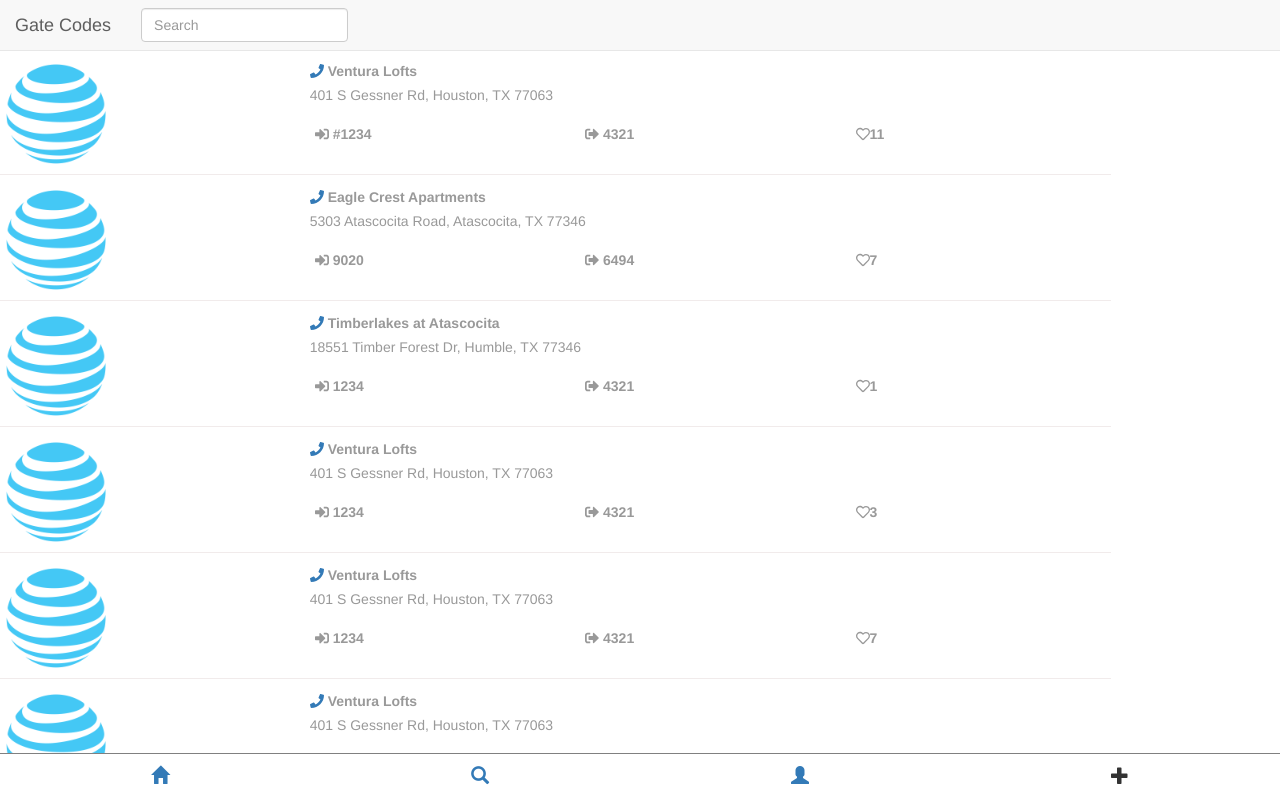
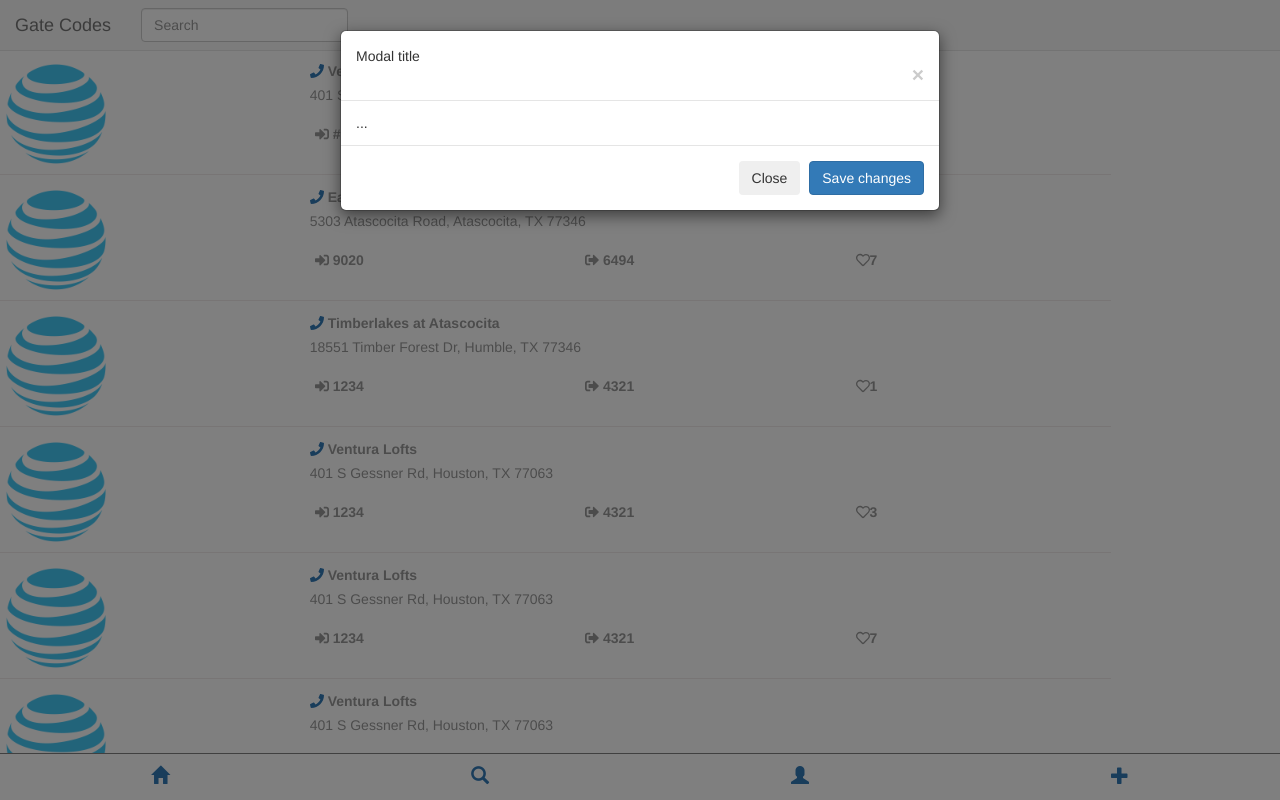
Before and after one commit to chewpacabra/gateCodes, a plain HTML site: page index.html in a window 1280 px wide. Both pictures are taken after a click on the link 1119 px from the left and 777 px from the top of the page. Shown: the top 800 px of the page. Drawn offline with nearby package versions, Linux system fonts and the light colour scheme.

Commit message:
Added Modal to "+" button

```diff
--- a/index.html
+++ b/index.html
@@ -87,11 +87,34 @@
           <a href="#" class="btn btn-lg"><span class="glyphicon glyphicon-user"></span></a>
         </div>
         <div class="col-xs-3">
-          <a href="#" class="btn btn-lg"><span class="glyphicon glyphicon-plus"></span></a>
+          <!-- Button trigger modal -->
+          <!-- <button type="button" class="btn btn-primary" data-toggle="modal" data-target="#exampleModal">Launch demo modal</button> -->
+          <a href="#" class="btn btn-lg" data-toggle="modal" data-target="#exampleModal"><span class="glyphicon glyphicon-plus"></span></a>
         </div>
       </div>
     </div>
     <!-- End Footer -->
+    <!-- Modal -->
+    <div class="modal fade" id="exampleModal" tabindex="-1" role="dialog" aria-labelledby="exampleModalLabel" aria-hidden="true">
+      <div class="modal-dialog" role="document">
+        <div class="modal-content">
+          <div class="modal-header">
+            <h5 class="modal-title" id="exampleModalLabel">Modal title</h5>
+            <button type="button" class="close" data-dismiss="modal" aria-label="Close">
+              <span aria-hidden="true">&times;</span>
+            </button>
+          </div>
+          <div class="modal-body">
+            ...
+          </div>
+          <div class="modal-footer">
+            <button type="button" class="btn btn-secondary" data-dismiss="modal">Close</button>
+            <button type="button" class="btn btn-primary">Save changes</button>
+          </div>
+        </div>
+      </div>
+    </div>
+    <!-- End Modal -->
     <script src="js/data.js"></script>
     <script src="js/app.js"></script>
     <!-- Reference for several libraries that knockout uses via a .js file -->
```
